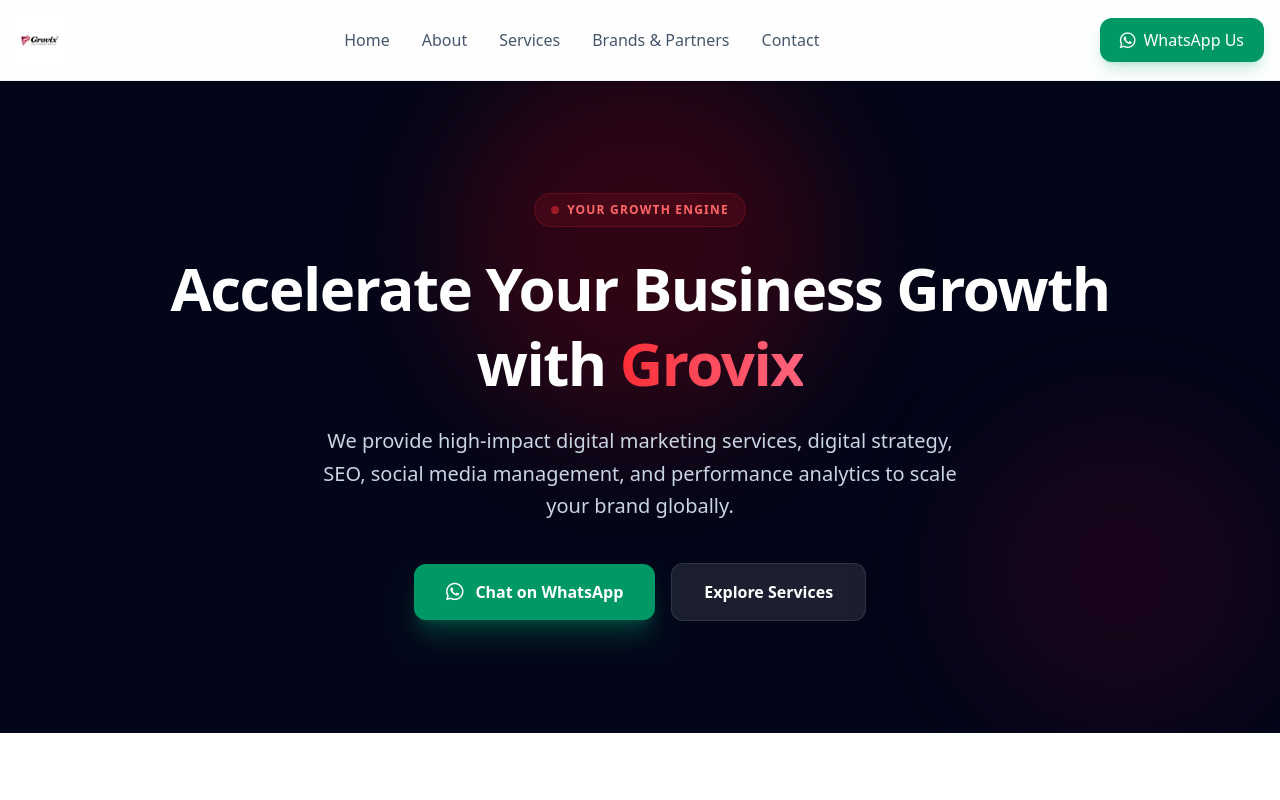
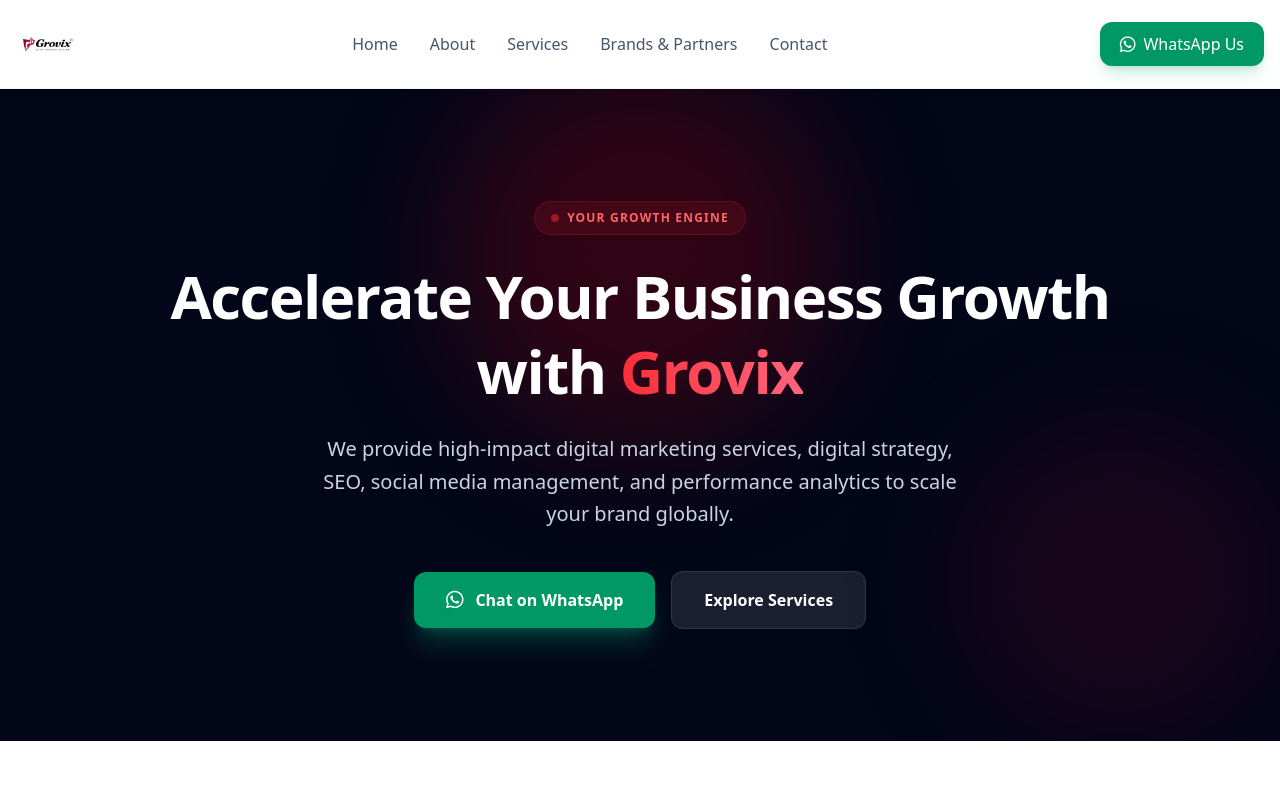
Before and after one commit to mamjadcbl-debug/grovix-website, a plain HTML site: page index.html in a window 1280 px wide. Shown: the top 800 px of the page. Drawn offline with nearby package versions, Linux system fonts and the light colour scheme.

Commit message:
Update index.html

```diff
--- a/index.html
+++ b/index.html
@@ -10,12 +10,11 @@
 <body class="bg-slate-50 text-slate-800 font-sans antialiased selection:bg-red-600 selection:text-white">
 
     <!-- Header / Navbar -->
-    <header class="bg-white/80 backdrop-blur-md shadow-sm sticky top-0 z-50 border-b border-slate-100">
-        <div class="max-w-7xl mx-auto px-4 py-4 flex justify-between items-center">
+    <header class="bg-white/90 backdrop-blur-md shadow-sm sticky top-0 z-50 border-b border-slate-100">
+        <div class="max-w-7xl mx-auto px-4 py-3 flex justify-between items-center">
             <div class="flex items-center space-x-3">
-                <!-- Logo Image Added Here -->
                 <a href="#home">
-                    <img src="logo.jpg" alt="Grovix Logo" class="h-10 md:h-12 w-auto object-contain">
+                    <img src="logo.jpg" alt="Grovix Logo" class="h-14 md:h-16 w-auto object-contain">
                 </a>
             </div>
             <nav class="hidden md:flex space-x-8 font-medium text-slate-600">
```
